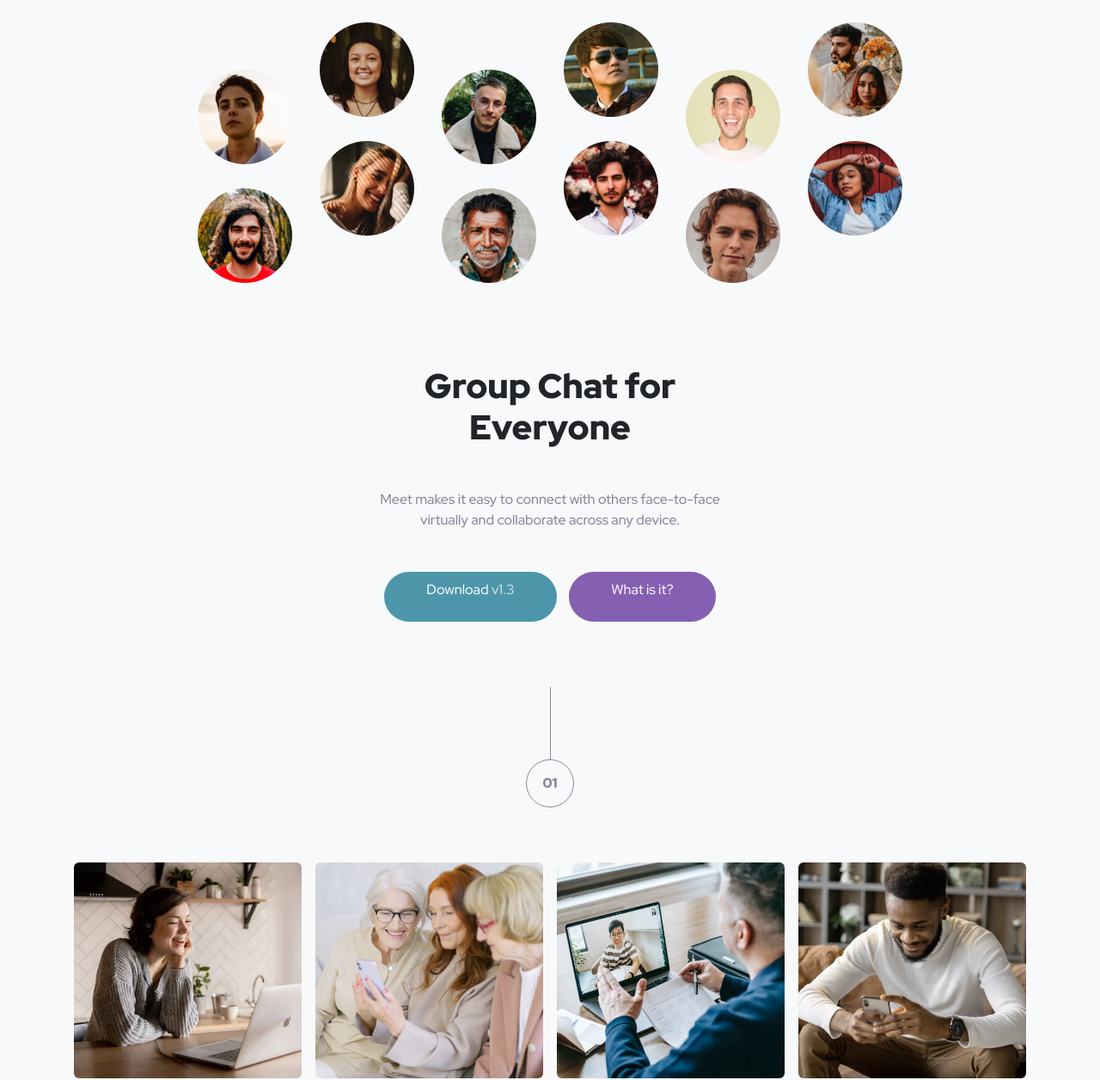
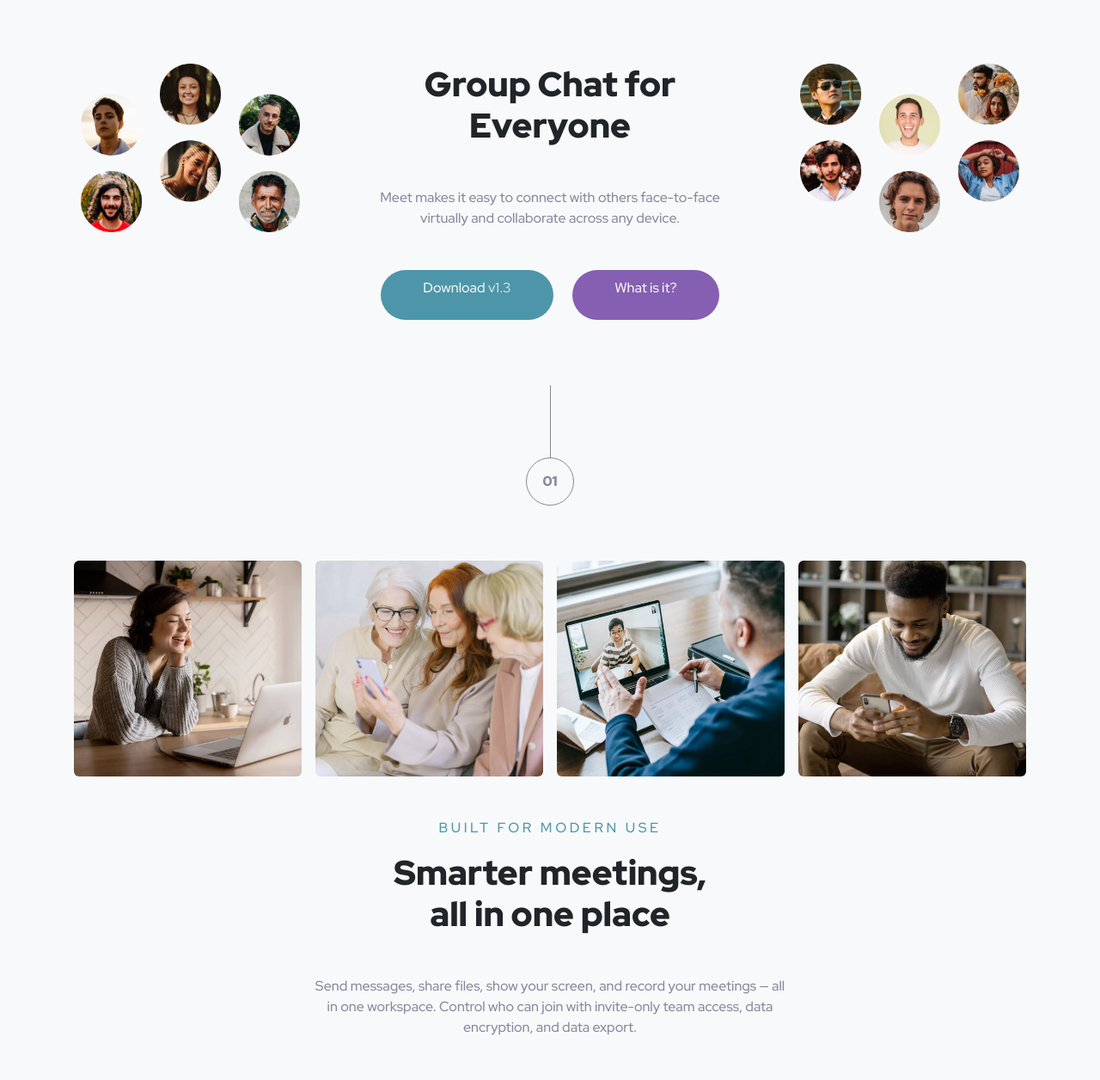
Before and after one commit to warehouse827/meet-landing-page-coding-challenge, a plain HTML site: page index.html in a window 1280 px wide. Shown: the part 74-1330 px from the top of the page at 86% size. Drawn offline with nearby package versions, Linux system fonts and the light colour scheme.

Commit message:
update <main>  / images

```diff
--- a/index.html
+++ b/index.html
@@ -135,7 +135,7 @@
       <a href="#">
         <img class="mb-5" src="images/logo.svg" alt="meet landing page logo"
       /></a>
-      <div class="mb-5">
+      <div class="col mb-5 d-lg-none">
         <img
           class="img-fluid"
           src="images/tablet/image-hero.png"
@@ -143,8 +143,15 @@
         />
       </div>
     </header>
-    <main class="container pt-5">
-      <div class="mx-auto" style="max-width: 400px">
+    <main class="container row mx-auto pt-5">
+      <div class="col-3 d-none d-lg-block">
+        <img
+          class="img-fluid"
+          src="images/desktop/image-hero-left.png"
+          alt="hero left"
+        />
+      </div>
+      <div class="col-8 mx-auto" style="max-width: 440px">
         <h1 class="mb-5 text-dark">Group Chat for Everyone</h1>
         <p class="mb-5">
           Meet makes it easy to connect with others face-to-face virtually and
@@ -168,6 +175,14 @@
           >
         </div>
       </div>
+      <div class="col-3 d-none d-lg-block">
+        <img
+          class="img-fluid"
+          src="images/desktop/image-hero-right.png"
+          alt="hero right"
+        />
+      </div>
+    </main>
     <p
       class="circle-line border border-top-0 border-end-0 border-bottom-0 border-start-1"
     ></p>
@@ -176,7 +191,6 @@
     >
       01
     </p>
-    </main>
     <aside class="container mx-auto row row-cols-2 row-cols-md-4 g-3 my-5">
       <div class="col">
         <img
@@ -210,7 +224,9 @@
     <aside class="container w-sm mx-auto">
       <p class="text-green text-uppercase letter-space">Built for modern use</p>
 
-      <p class="h1 text-dark">Smarter meetings, all in one place</p>
+      <p class="h1 text-dark mx-auto mb-5" style="max-width: 400px">
+        Smarter meetings, all in one place
+      </p>
 
       <p>
         Send messages, share files, show your screen, and record your meetings —
```
Lines whose indentation alone changed are shown as unchanged.
